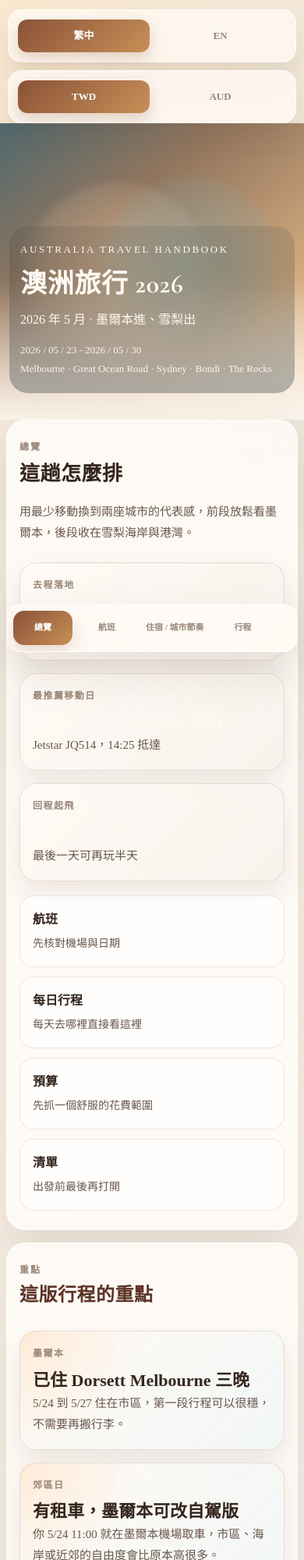
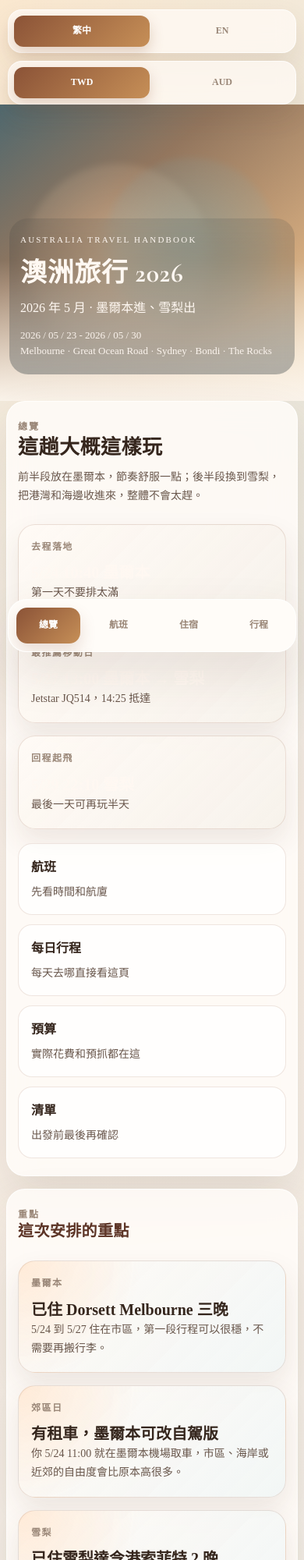
Before and after one commit to VictoriaC1122/australia-travel-2026, a plain HTML site: page index.html in a window 390 px wide. Shown: the top 2000 px of the page at 78% size. Drawn offline with nearby package versions, Linux system fonts and the light colour scheme.

Commit message:
Polish mobile readability and tone

```diff
--- a/script.js
+++ b/script.js
@@ -29,45 +29,45 @@ const t = {
     heroDestinations: "Melbourne · Great Ocean Road · Sydney · Bondi · The Rocks",
     navOverview: "總覽",
     navFlights: "航班",
-    navStays: "住宿 / 城市節奏",
+    navStays: "住宿",
     navItinerary: "行程",
     navBudget: "預算",
-    navNotes: "清單 / 連結",
+    navNotes: "清單",
     overviewKicker: "總覽",
-    overviewTitle: "這趟怎麼排",
-    overviewLead: "用最少移動換到兩座城市的代表感，前段放鬆看墨爾本，後段收在雪梨海岸與港灣。",
+    overviewTitle: "這趟大概這樣玩",
+    overviewLead: "前半段放在墨爾本，節奏舒服一點；後半段換到雪梨，把港灣和海邊收進來，整體不會太趕。",
     shortcutFlights: "航班",
-    shortcutFlightsNote: "先核對機場與日期",
+    shortcutFlightsNote: "先看時間和航廈",
     shortcutItinerary: "每日行程",
-    shortcutItineraryNote: "每天去哪裡直接看這裡",
+    shortcutItineraryNote: "每天去哪直接看這頁",
     shortcutBudget: "預算",
-    shortcutBudgetNote: "先抓一個舒服的花費範圍",
+    shortcutBudgetNote: "實際花費和預抓都在這",
     shortcutChecklist: "清單",
-    shortcutChecklistNote: "出發前最後再打開",
+    shortcutChecklistNote: "出發前最後再確認",
     overviewHighlightsKicker: "重點",
-    overviewHighlightsTitle: "這版行程的重點",
+    overviewHighlightsTitle: "這次安排的重點",
     overviewAlertsTitle: "重要提醒",
-    overviewNotesTitle: "安排理由",
+    overviewNotesTitle: "為什麼這樣排",
     flightsKicker: "航班",
     flightsTitle: "航班",
-    flightsLead: "目前已知是桃園飛墨爾本、雪梨飛回桃園，這種開口票很適合中段直接換城市。",
+    flightsLead: "國際線是墨爾本進、雪梨出，中間再接一段國內線，城市轉換會很順。",
     flightsSummaryTitle: "航班資訊",
-    flightPlanTitle: "銜接建議",
+    flightPlanTitle: "移動提醒",
     staysKicker: "城市節奏",
-    staysTitle: "住宿 / 城市節奏",
-    staysLead: "因為你是墨爾本進、雪梨出，我先用 3 晚墨爾本加 2 晚雪梨來排，移動感和景點密度最平衡。",
-    cityRhythmTitle: "城市節奏",
+    staysTitle: "住宿 / 移動",
+    staysLead: "兩邊飯店都訂好了，現在這頁就直接看實際住宿、換城市的節奏，還有租車怎麼搭配最順。",
+    cityRhythmTitle: "這樣住的好處",
     moveDayTitle: "城際移動日",
-    moveOptionsTitle: "中段交通選項",
+    moveOptionsTitle: "已訂交通 / 租車",
     itineraryKicker: "行程",
     itineraryTitle: "每日行程",
-    itineraryLead: "這份安排偏好拍照、散步、舒服吃飯，不走太硬的打卡衝刺。",
+    itineraryLead: "先照你現在的訂單把骨架排好，留一點彈性，不做那種從早衝到晚的滿版行程。",
     budgetKicker: "預算",
     budgetTitle: "預算",
-    budgetLead: "先抓一版中高舒適度預算，之後有實際飯店和澳洲內陸段票價再微調就好。",
+    budgetLead: "這頁現在是半實際、半預抓。飯店和租車用已訂金額，其它還能再慢慢修。",
     notesKicker: "清單",
     notesTitle: "清單 / 連結",
-    notesLead: "把臨出發最常需要確認的東西集中在最後一頁。",
+    notesLead: "最後一頁就放出發前真的會反覆打開的東西，少翻頁。",
     budgetItemHeading: "項目",
     budgetOriginalHeading: "AUD",
     budgetNoteHeading: "備註",
@@ -137,7 +137,7 @@ const t = {
     budgetTitle: "Budget",
     budgetLead: "This is a comfortable mid-high estimate that can be refined once hotels and the domestic leg are booked.",
     notesKicker: "Notes",
-    notesTitle: "Checklist / Links",
+    notesTitle: "Checklist",
     notesLead: "The final page keeps the most frequently needed pre-departure items in one place.",
     budgetItemHeading: "Item",
     budgetOriginalHeading: "AUD",
@@ -219,33 +219,33 @@ const data = {
   importantAlerts: [
     {
       title: { "zh-Hant": "你的日期跨兩座城市，最好不要每天換飯店", en: "Do not hotel-hop too much" },
-      desc: { "zh-Hant": "這趟的優勢是開口票，住宿只要鎖兩間就能讓整體很順。", en: "The open-jaw ticket already does the heavy lifting, so keeping only two hotel bases makes the trip much smoother." },
+      desc: { "zh-Hant": "這趟本來就已經是開口票，只住兩間飯店最省力，不需要再把自己搞得一直搬行李。", en: "The open-jaw ticket already does the heavy lifting, so keeping only two hotel bases makes the trip much smoother." },
     },
     {
       title: { "zh-Hant": "5/27 建議直接飛，不建議火車", en: "Fly on May 27 instead of taking the train" },
-      desc: { "zh-Hant": "這段現在已經有 JQ514，2026/05/27 13:00 從 MEL 起飛、14:25 抵達 SYD，時間很剛好。", en: "This leg is now set on JQ514, departing MEL at 13:00 on May 27, 2026 and arriving SYD at 14:25." },
+      desc: { "zh-Hant": "這段現在已經訂好 JQ514，2026/05/27 13:00 從 MEL 起飛、14:25 到 SYD，不早不晚，剛好。", en: "This leg is now set on JQ514, departing MEL at 13:00 on May 27, 2026 and arriving SYD at 14:25." },
     },
     {
       title: { "zh-Hant": "5/29 回程很晚，白天仍可排海邊或港灣", en: "Your late return flight keeps the last day usable" },
-      desc: { "zh-Hant": "只要預留傍晚回飯店拿行李、再去機場即可。", en: "You only need to leave time in the evening to collect luggage and head to the airport." },
+      desc: { "zh-Hant": "白天還是可以安排，只要傍晚記得回飯店拿行李，再往機場走就好。", en: "You only need to leave time in the evening to collect luggage and head to the airport." },
     },
     {
       title: { "zh-Hant": "租車已訂但要留意市區停車", en: "The rental car is booked, but city parking matters" },
-      desc: { "zh-Hant": "墨爾本市中心停車費不便宜，如果 5/24 想先輕鬆一點，建議確認飯店停車或只把車留給郊區日。", en: "CBD parking in Melbourne is not cheap, so check hotel parking and consider using the car mainly for the scenic day." },
+      desc: { "zh-Hant": "墨爾本市中心停車不便宜，所以車子比較適合拿來跑郊區；市區反而不用每段都開。", en: "CBD parking in Melbourne is not cheap, so check hotel parking and consider using the car mainly for the scenic day." },
     },
   ],
   overviewNotes: [
     {
       title: { "zh-Hant": "先慢後亮", en: "Soft opening, stronger finish" },
-      desc: { "zh-Hant": "剛到澳洲先進 Dorsett Melbourne 放行李，前段走城市和自駕彈性，後段再用雪梨港灣收尾。", en: "Start by settling into Dorsett Melbourne, keep Melbourne flexible with the car, then finish with Sydney harbour." },
+      desc: { "zh-Hant": "剛到先進 Dorsett Melbourne 安頓，前半段留給墨爾本和自駕彈性，後半段再把雪梨港灣慢慢走完。", en: "Start by settling into Dorsett Melbourne, keep Melbourne flexible with the car, then finish with Sydney harbour." },
     },
     {
       title: { "zh-Hant": "城際移動放在第 4 天", en: "Move cities on day four" },
-      desc: { "zh-Hant": "你現在兩邊飯店都已經對上 JQ514 的節奏，5/27 中午飛最順。", en: "Your hotel dates now line up cleanly with the midday JQ514 transfer on May 27." },
+      desc: { "zh-Hant": "現在兩邊住宿日期和 JQ514 已經接起來了，所以 5/27 換城不會亂。", en: "Your hotel dates now line up cleanly with the midday JQ514 transfer on May 27." },
     },
     {
       title: { "zh-Hant": "預算可以改成半實際版", en: "The budget can now be half actual, half estimated" },
-      desc: { "zh-Hant": "墨爾本飯店、雪梨飯店與租車都有實際金額，剩餐食、門票和 Jetstar 票價再保留浮動。", en: "Both hotels and the car now have real costs, leaving meals, tickets, and the Jetstar fare as the main flexible items." },
+      desc: { "zh-Hant": "墨爾本飯店、雪梨飯店和租車都已經有實際數字，剩下餐費、門票和 Jetstar 票價再慢慢補。", en: "Both hotels and the car now have real costs, leaving meals, tickets, and the Jetstar fare as the main flexible items." },
     },
   ],
   flights: [
@@ -273,7 +273,7 @@ const data = {
     },
     {
       title: { "zh-Hant": "中段飛雪梨最省時間", en: "A domestic flight is the cleanest city switch" },
-      desc: { "zh-Hant": "現在已訂 JQ514：2026/05/27 13:00 墨爾本起飛、14:25 抵達雪梨，第 4 航廈飛第 2 航廈。", en: "The domestic leg is now booked on JQ514: departing Melbourne at 13:00 and arriving Sydney at 14:25, Terminal 4 to Terminal 2." },
+      desc: { "zh-Hant": "這段已經訂好 JQ514：2026/05/27 13:00 墨爾本起飛、14:25 抵達雪梨，第 4 航廈飛第 2 航廈。", en: "The domestic leg is now booked on JQ514: departing Melbourne at 13:00 and arriving Sydney at 14:25, Terminal 4 to Terminal 2." },
     },
     {
       title: { "zh-Hant": "最後一天保留機場緩衝", en: "Protect the airport buffer on the final day" },
@@ -281,13 +281,13 @@ const data = {
     },
     {
       title: { "zh-Hant": "墨爾本租車已排在落地後", en: "The Melbourne car pickup is right after arrival" },
-      desc: { "zh-Hant": "2026/05/24 11:00 於墨爾本機場取 Toyota Corolla 或同級車，這會影響第一天是否直接自駕。", en: "A Toyota Corolla or similar is set for pickup at Melbourne Airport at 11:00 on May 24, which affects whether you drive straight away on arrival day." },
+      desc: { "zh-Hant": "2026/05/24 11:00 在墨爾本機場取 Toyota Corolla 或同級車，所以第一天就能直接接自駕節奏。", en: "A Toyota Corolla or similar is set for pickup at Melbourne Airport at 11:00 on May 24, which affects whether you drive straight away on arrival day." },
     },
   ],
   stayPlan: {
     title: { "zh-Hant": "已訂住宿分配", en: "Booked stay split" },
     subtitle: {
-      "zh-Hant": "這次兩邊住宿都已經補齊，網站可以直接以實際訂單內容呈現。",
+      "zh-Hant": "兩邊住宿都補齊了，這頁就直接放實際訂單內容，不再用假設版。",
       en: "Both city stays are now known, so the site can show the actual booking setup.",
     },
     chips: [
@@ -313,11 +313,11 @@ const data = {
   cityRhythm: [
     {
       title: { "zh-Hant": "墨爾本適合慢一點", en: "Melbourne likes a slower pace" },
-      desc: { "zh-Hant": "Dorsett Melbourne 讓市區行程很好排，但因為這次有租車，要額外留意停車和還車節奏。", en: "Dorsett Melbourne is great for the city, but the rental car adds parking and return timing to think about." },
+      desc: { "zh-Hant": "Dorsett Melbourne 本身很適合住市區，但因為你有租車，停車和還車時間要先想好。", en: "Dorsett Melbourne is great for the city, but the rental car adds parking and return timing to think about." },
     },
     {
       title: { "zh-Hant": "雪梨景點更像一鏡到底", en: "Sydney rewards clean visual blocks" },
-      desc: { "zh-Hant": "住達令港很適合把歌劇院港灣、QVB 和最後採買拆成兩段慢慢走。", en: "A Darling Harbour base works nicely for splitting the harbour, QVB, and final shopping into separate pockets." },
+      desc: { "zh-Hant": "住達令港的好處就是雪梨最後兩天可以排得很順，港灣、購物和回機場都好接。", en: "A Darling Harbour base works nicely for splitting the harbour, QVB, and final shopping into separate pockets." },
     },
     {
       title: { "zh-Hant": "這樣回程壓力最小", en: "This also makes departure easier" },
@@ -328,7 +328,7 @@ const data = {
     {
       time: "09:00",
       title: { "zh-Hant": "墨爾本退房 / 還車", en: "Check out and return the car in Melbourne" },
-      desc: { "zh-Hant": "如果租車一路用到 5/27，早上先完成還車再進航廈會最穩。", en: "If you keep the car through May 27, returning it before entering the terminal is the cleanest flow." },
+      desc: { "zh-Hant": "如果車一路用到 5/27，早上先把還車處理完，再進航廈會比較安心。", en: "If you keep the car through May 27, returning it before entering the terminal is the cleanest flow." },
     },
     {
       time: "13:00",
@@ -338,7 +338,7 @@ const data = {
     {
       time: "16:30",
       title: { "zh-Hant": "雪梨入住後散步", en: "Check in and take an easy walk" },
-      desc: { "zh-Hant": "先到索菲特達令港放行李，再看體力去港灣或達令港周邊。", en: "Drop bags at Sofitel Darling Harbour first, then decide between the harbour or the Darling Harbour area." },
+      desc: { "zh-Hant": "先到索菲特達令港放行李，剩下就看精神去港灣或在達令港附近慢慢走。", en: "Drop bags at Sofitel Darling Harbour first, then decide between the harbour or the Darling Harbour area." },
     },
   ],
   moveOptions: [
@@ -348,7 +348,7 @@ const data = {
       start: { "zh-Hant": "MEL 第 4 航廈", en: "MEL Terminal 4" },
       destination: { "zh-Hant": "SYD 國內 T2", en: "SYD Domestic T2" },
       cost: { "zh-Hant": "票價未補，但班機已確認", en: "Fare not added yet, flight confirmed" },
-      desc: { "zh-Hant": "這段已經不是建議，而是實際訂到的中段班機。", en: "This is no longer a suggestion. It is the actual booked intercity flight." },
+      desc: { "zh-Hant": "這段已經是實際訂到的班機，不是暫抓的建議。", en: "This is no longer a suggestion. It is the actual booked intercity flight." },
     },
     {
       title: { "zh-Hant": "Sixt 租車", en: "Sixt rental car" },
@@ -356,7 +356,7 @@ const data = {
       start: { "zh-Hant": "墨爾本機場", en: "Melbourne Airport" },
       destination: { "zh-Hant": "Toyota Corolla 或同級", en: "Toyota Corolla or similar" },
       cost: { "zh-Hant": "NT$5,468｜付款待補", en: "NT$5,468 | payment pending" },
-      desc: { "zh-Hant": "這台車最適合留給近郊、自駕或 5/26 的郊區日，不一定要整段市區都開。", en: "The car is most useful for suburbs, scenic driving, or the day-trip slot, rather than for all CBD movement." },
+      desc: { "zh-Hant": "這台車最適合拿來跑近郊、自駕景點或 5/26 的郊區日，市區反而不用硬開。", en: "The car is most useful for suburbs, scenic driving, or the day-trip slot, rather than for all CBD movement." },
     },
   ],
   itinerary: [
@@ -367,7 +367,7 @@ const data = {
       location: { "zh-Hant": "墨爾本機場 / Dorsett Melbourne / Southbank", en: "Melbourne Airport / Dorsett Melbourne / Southbank" },
       costAud: 190,
       transport: { "zh-Hant": "機場取車 + 市區移動", en: "Airport car pickup + city movement" },
-      reminder: { "zh-Hant": "如果當天累，就只留 Southbank、Flinders Street 和晚餐，不要硬塞景點。", en: "If you feel tired, keep it to Southbank, Flinders Street, and dinner." },
+      reminder: { "zh-Hant": "如果當天累，就留 Southbank、Flinders Street 和晚餐就好，不要硬塞。", en: "If you feel tired, keep it to Southbank, Flinders Street, and dinner." },
       open: true,
     },
     {
@@ -377,7 +377,7 @@ const data = {
       location: { "zh-Hant": "Queen Victoria Market / Degraves Street / Fitzroy / Carlton", en: "Queen Victoria Market / Degraves Street / Fitzroy / Carlton" },
       costAud: 180,
       transport: { "zh-Hant": "步行為主，車盡量少開", en: "Mostly walking, with minimal driving" },
-      reminder: { "zh-Hant": "有車不代表市區一定要開，這天反而適合把車停好慢慢走。", en: "Having a car does not mean you should drive the CBD all day." },
+      reminder: { "zh-Hant": "有車不代表市區一定要開，這天把車停好慢慢走反而比較舒服。", en: "Having a car does not mean you should drive the CBD all day." },
     },
     {
       day: { "zh-Hant": "Day 3", en: "Day 3" },
@@ -386,7 +386,7 @@ const data = {
       location: { "zh-Hant": "大洋路 / 莫寧頓 / Yarra Valley 三選一", en: "Great Ocean Road / Mornington / Yarra Valley" },
       costAud: 360,
       transport: { "zh-Hant": "租車自駕", en: "Self-drive with the rental car" },
-      reminder: { "zh-Hant": "既然有 Corolla，這天比跟團更值得做成自駕版。", en: "Since you have the Corolla, this day is a stronger fit for self-driving than a guided tour." },
+      reminder: { "zh-Hant": "既然有 Corolla，這天做成自駕版會比跟團更划算也更自由。", en: "Since you have the Corolla, this day is a stronger fit for self-driving than a guided tour." },
     },
     {
       day: { "zh-Hant": "Day 4", en: "Day 4" },
@@ -395,7 +395,7 @@ const data = {
       location: { "zh-Hant": "MEL T4 / SYD T2 / Darling Harbour", en: "MEL T4 / SYD T2 / Darling Harbour" },
       costAud: 230,
       transport: { "zh-Hant": "租車還車 + 國內線 + 雪梨市區交通", en: "Car return + domestic flight + Sydney city transfer" },
-      reminder: { "zh-Hant": "這天下午只要把達令港和港灣排輕鬆版就很夠。", en: "A light Darling Harbour and harbour walk is enough for this afternoon." },
+      reminder: { "zh-Hant": "這天下午不要再貪心，把達令港和港灣走一小段就夠了。", en: "A light Darling Harbour and harbour walk is enough for this afternoon." },
     },
     {
       day: { "zh-Hant": "Day 5", en: "Day 5" },
--- a/styles.css
+++ b/styles.css
@@ -759,7 +759,7 @@ a {
 
 @media (max-width: 768px) {
   body {
-    padding-bottom: calc(108px + env(safe-area-inset-bottom));
+    padding-bottom: calc(116px + env(safe-area-inset-bottom));
   }
 
   .control-dock {
@@ -818,26 +818,30 @@ a {
   }
 
   .section-card {
-    padding: 24px 16px;
+    padding: 22px 14px;
     border-radius: 24px;
     margin-bottom: 16px;
   }
 
   .section-card h2 {
-    font-size: 30px;
+    font-size: 28px;
+    line-height: 1.12;
   }
 
   .section-card h3 {
-    font-size: 24px;
+    font-size: 22px;
+    line-height: 1.18;
   }
 
   .section-card h4 {
-    font-size: 20px;
+    font-size: 18px;
+    line-height: 1.2;
   }
 
   .key-info-grid,
   .overview-grid,
   .content-grid,
+  .content-grid.two-col,
   .home-shortcuts,
   .budget-summary-strip,
   .itinerary-meta-grid,
@@ -856,6 +860,35 @@ a {
   .link-block,
   .itinerary-card {
     padding: 18px 16px;
+  }
+
+  .lead,
+  .budget-original,
+  .bullet-desc,
+  .check-desc,
+  .info-value,
+  .timeline-desc {
+    font-size: 14px;
+    line-height: 1.72;
+  }
+
+  .bullet-title,
+  .check-title,
+  .route-title {
+    font-size: 18px;
+    line-height: 1.35;
+  }
+
+  .bullet-card {
+    padding: 14px 0;
+  }
+
+  .summary-value,
+  .mini-stat-value,
+  .budget-main,
+  .price-value,
+  .itinerary-meta-value {
+    font-size: 20px;
   }
 
   .timeline-card,
@@ -880,16 +913,16 @@ a {
 
   .bottom-nav {
     position: fixed;
-    left: 8px;
-    right: 8px;
+    left: 10px;
+    right: 10px;
     bottom: calc(8px + env(safe-area-inset-bottom));
     z-index: 180;
     display: flex;
-    gap: 6px;
+    gap: 8px;
     overflow-x: auto;
-    padding: 8px;
-    border-radius: 20px;
-    background: rgba(255, 250, 245, 0.95);
+    padding: 10px;
+    border-radius: 24px;
+    background: rgba(255, 252, 248, 0.97);
     border: 1px solid rgba(255, 255, 255, 0.8);
     box-shadow: var(--shadow-lg);
     backdrop-filter: blur(12px);
@@ -902,9 +935,11 @@ a {
 
   .bottom-nav-item {
     flex: 0 0 auto;
-    min-width: 76px;
-    padding: 9px 6px;
-    font-size: 11px;
+    min-width: 82px;
+    min-height: 46px;
+    padding: 10px 10px;
+    font-size: 12px;
+    white-space: nowrap;
     text-align: center;
   }
 }
@@ -928,7 +963,35 @@ a {
     font-size: 34px;
   }
 
+  .hero-kicker {
+    font-size: 11px;
+  }
+
+  .hero-subtitle,
+  .hero-dates,
+  .destinations {
+    line-height: 1.55;
+  }
+
   .section-card h2 {
     font-size: 26px;
   }
+
+  .section-card h3 {
+    font-size: 20px;
+  }
+
+  .section-card h4 {
+    font-size: 17px;
+  }
+
+  .control-group {
+    padding: 7px;
+  }
+
+  .pill-btn {
+    min-height: 40px;
+    padding: 8px 10px;
+    font-size: 12px;
+  }
 }
```
